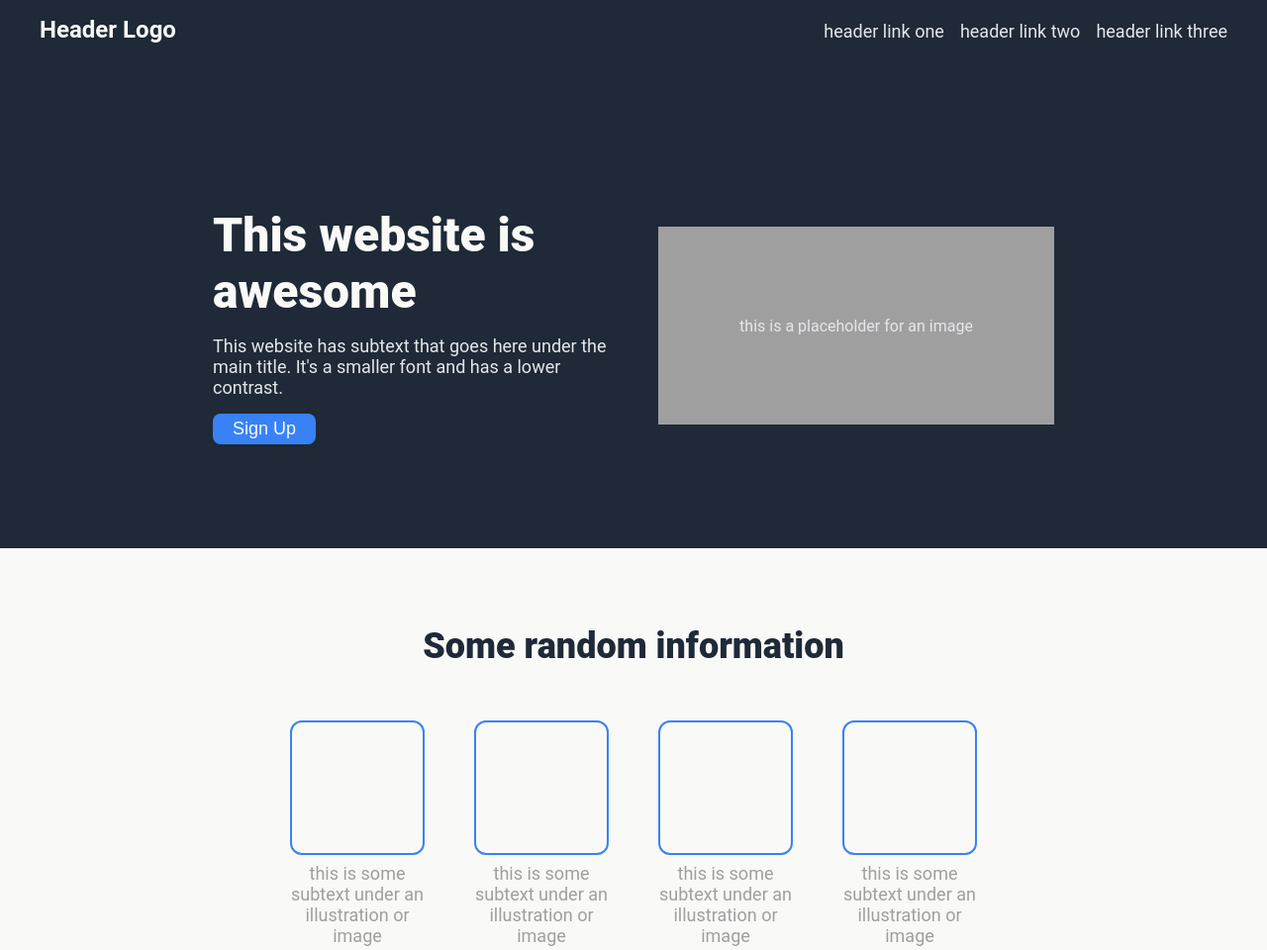
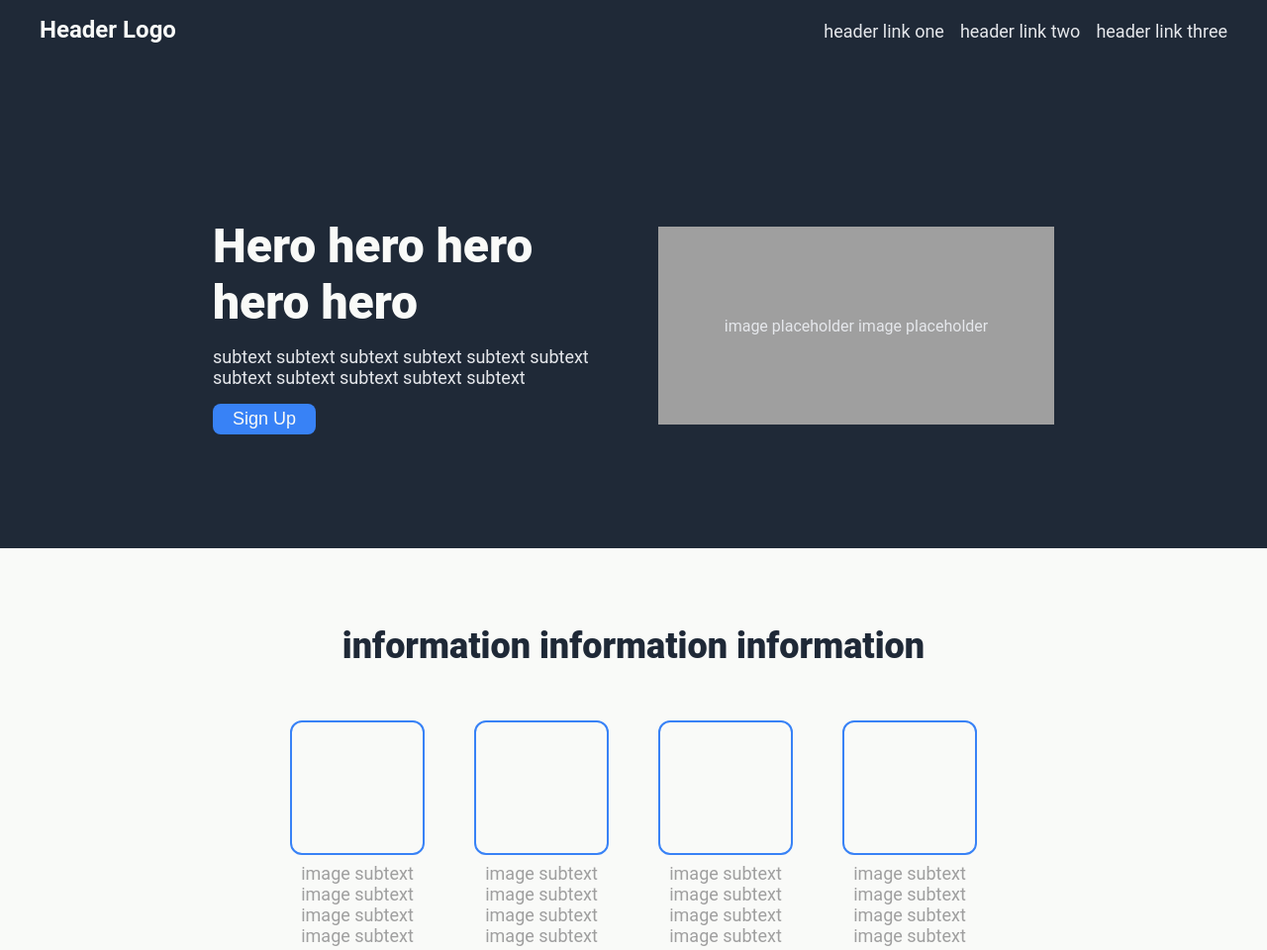
Before and after one commit to caioplx/landing-page, a plain HTML site: page index.html in a window 1280 px wide. Shown: the top 960 px of the page at 99% size. Drawn offline with Linux system fonts and the light colour scheme.

Commit message:
change text on website

```diff
--- a/index.html
+++ b/index.html
@@ -18,9 +18,9 @@
     <div class="body">
     <div class="container container-one">
         <div class="left">
-        <h2>This website is awesome</h2>
-        <div class="subtext">This website has subtext that goes here
-            under the main title. It's a smaller font and has a lower contrast.
+        <h2>Hero hero hero hero hero</h2>
+        <div class="subtext">subtext subtext subtext subtext subtext
+             subtext subtext subtext subtext subtext subtext
         </div>
 
         <button class="sign-up">
@@ -29,36 +29,36 @@
         </div>
         <div class="right">
             <div class="image-placeholder">
-                this is a placeholder for an image
+                image placeholder image placeholder
             </div>
         </div>
     </div>
 
     <div class="container container-two">
-        <h2>Some random information</h2>
+        <h2>information information information</h2>
         <div class="card-container">
             <div class="card">
                 <div class="image-placeholder"></div>
                 <div class="subtext">
-                    this is some subtext under an illustration or image</div>
+                    image subtext image subtext image subtext image subtext </div>
             </div>
 
             <div class="card">
                 <div class="image-placeholder"></div>
                 <div class="subtext">
-                    this is some subtext under an illustration or image</div>
+                    image subtext image subtext image subtext image subtext </div>
             </div>
 
             <div class="card">
                 <div class="image-placeholder"></div>
                 <div class="subtext">
-                    this is some subtext under an illustration or image</div>
+                    image subtext image subtext image subtext image subtext </div>
             </div>
 
             <div class="card">
                 <div class="image-placeholder"></div>
                 <div class="subtext">
-                    this is some subtext under an illustration or image</div>
+                    image subtext image subtext image subtext image subtext </div>
             </div>
         </div>
     </div>
```
